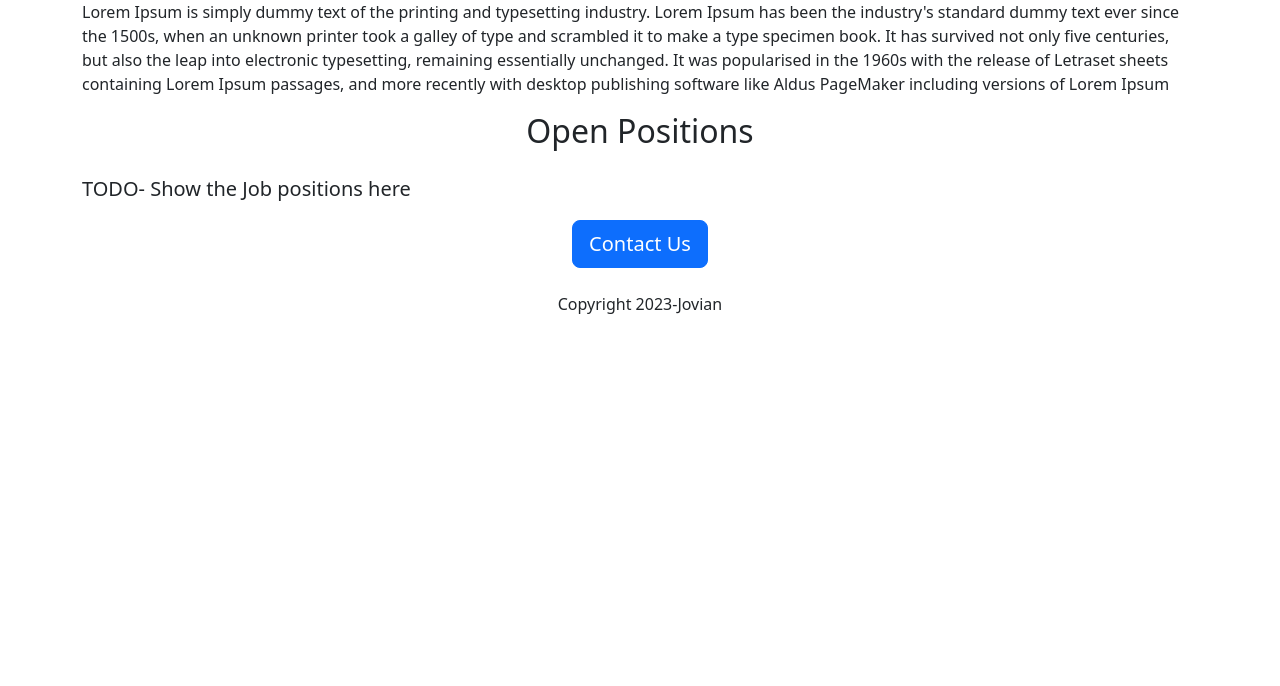
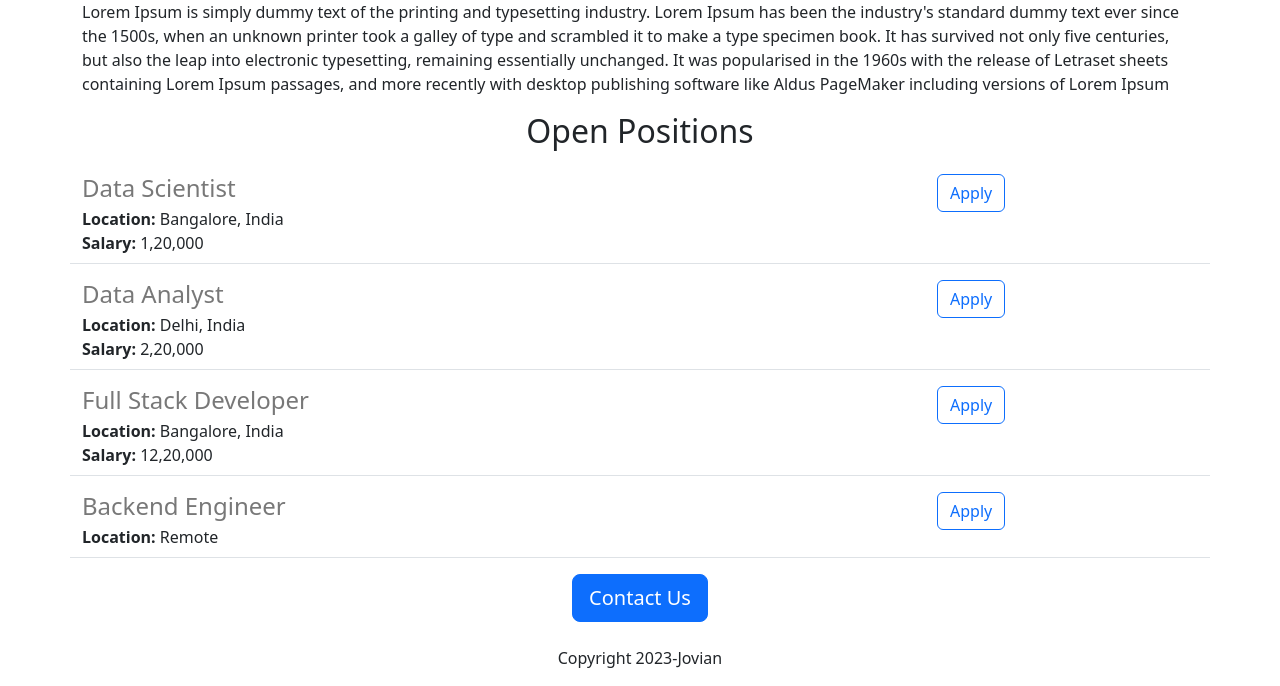
Before and after one commit to Sugandoss/web-development-with-python-and-flask-v2, a Flask app: page / in a window 1280 px wide. Shown: the part 440-1126 px from the top of the page. Before the commit the page ends 754 px from the top, so only its background shows below. Run offline with Flask 2, Linux system fonts and the light colour scheme.

Commit message:
Added joblayout.html for rendering the jobs under Open Positions title and did step3 - Render dynamic data using Jinja template tags

```diff
--- a/main.py
+++ b/main.py
@@ -11,15 +11,42 @@
 #3. Style the page using CSS classes, properties, and values
 #4. Use the Bootstrap framework for faster development
 
+#Lesson 2 - Flask Templates and Cloud Deployment
+#Step 3 - Dynamic Data & Cloud Deployment
+#1. Render dynamic data using Jinja template tags
+
 from flask import Flask, render_template
 
 app = Flask(__name__)
+
+open_positions = [{
+  'id': 1,
+  'title': 'Data Scientist',
+  'location': 'Bangalore, India',
+  'salary': '1,20,000'
+}, {
+  'id': 2,
+  'title': 'Data Analyst',
+  'location': 'Delhi, India',
+  'salary': '2,20,000'
+}, {
+  'id': 3,
+  'title': 'Full Stack Developer',
+  'location': 'Bangalore, India',
+  'salary': '12,20,000'
+}, {
+  'id': 4,
+  'title': 'Backend Engineer',
+  'location': 'Remote',
+}]
 
 
 @app.route('/')
 def hello_world():
   #return "hello world"
-  return render_template("home.html")
+  return render_template("home.html",
+                         openpositions=open_positions,
+                         company_name="Jovian")
 
 
 if __name__ == '__main__':
--- a/templates/home.html
+++ b/templates/home.html
@@ -1,8 +1,8 @@
-<!--Styled using bootstrap css -->
+<!--Lesson 2: Step 3: Render dynamic data using Jinja template tags -->
 <!DOCTYPE html>
 <html>
   <head>
-    <title class="text-center"> Jovian Careers</title>
+    <title class="text-center"> {{company_name}} Careers</title>
   <meta charset="utf-8">
     <meta name="viewport" content="width=device-width, initial-scale=1">
     <link href="https://cdn.jsdelivr.net/npm/bootstrap@5.3.0-alpha1/dist/css/bootstrap.min.css" rel="stylesheet" integrity="sha384-GLhlTQ8iRABdZLl6O3oVMWSktQOp6b7In1Zl3/Jr59b6EGGoI1aFkw7cmDA6j6gD" crossorigin="anonymous">
@@ -17,11 +17,18 @@
   </head>
   <body>
     <div class=container>
-    <h1 class="text-center mt-2 mb-4">About Jovian</h1>
+    <h1 class="text-center mt-2 mb-4">About {{company_name}}</h1>
     <img src="https://unsplash.com/photos/n_L9OtmRhUM" class="img-fluid" id="banner">
     <p> Lorem Ipsum is simply dummy text of the printing and typesetting industry. Lorem Ipsum has been the industry's standard dummy text ever since the 1500s, when an unknown printer took a galley of type and scrambled it to make a type specimen book. It has survived not only five centuries, but also the leap into electronic typesetting, remaining essentially unchanged. It was popularised in the 1960s with the release of Letraset sheets containing Lorem Ipsum passages, and more recently with desktop publishing software like Aldus PageMaker including versions of Lorem Ipsum</p>
     <h2 class="text-center  mt-2 mb-4"> Open Positions</h2>
-    <p class="lead">TODO- Show the Job positions here</p>
+      <!--<p>{{positions}}</p>-->
+      <!-- instead of giving {{positions}}, we can give for loop like this -->
+      <div>
+        {% for openposition in openpositions %}
+        {% include 'joblayout.html'%}
+        {% endfor %}
+      </div>
+    <!--<p class="lead">TODO- Show the Job positions here</p>-->
     <div class="text-center">
     <button class="btn btn-primary btn-lg">Contact Us</button>
     </div>
--- /dev/null
+++ b/templates/joblayout.html
@@ -0,0 +1,24 @@
+<!--DOCTYPE html-->
+<!--Lesson 2: Step 3: Render dynamic data using Jinja template tags -->
+
+<div class="row border-bottom" style="margin-bottom:16px; padding-bottom:8px;">
+    <div class="col-9"> <!--Give more space for the open positions -->
+      <h4 style="color:rgb(120,120,120); margin-bottom:4px;">
+        {{openposition['title']}}
+      </h4>
+
+      <div><b>Location: </b>
+        {{openposition['location']}}
+      </div>
+
+      {% if 'salary' in openposition %}
+        <div><b>Salary: </b>
+          {{openposition['salary']}}
+        </div>
+      {% endif %}
+    </div>
+
+    <div class="col-3">
+      <button type="button" class="btn btn-outline-primary">Apply</button>
+    </div>
+</div>
```
